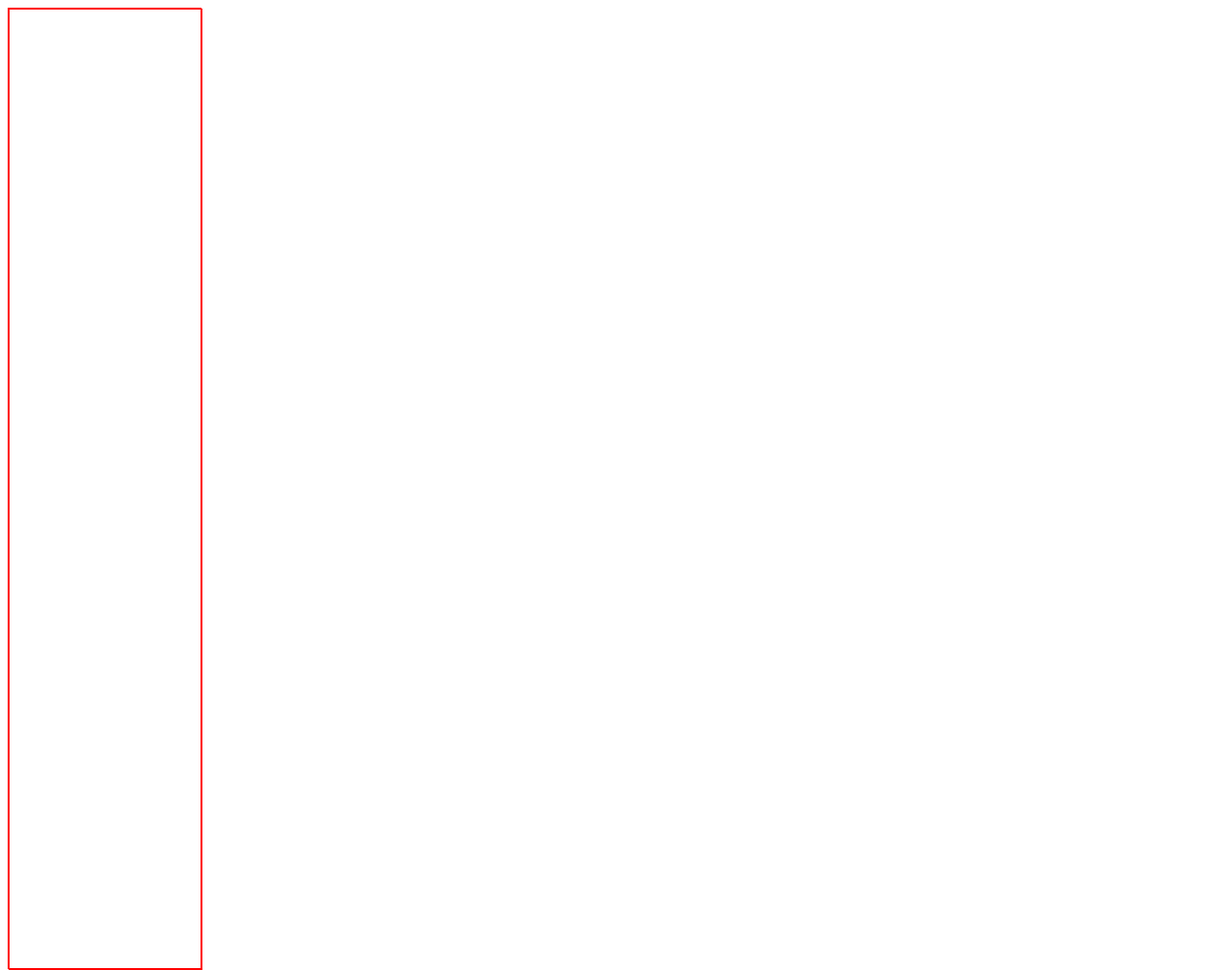
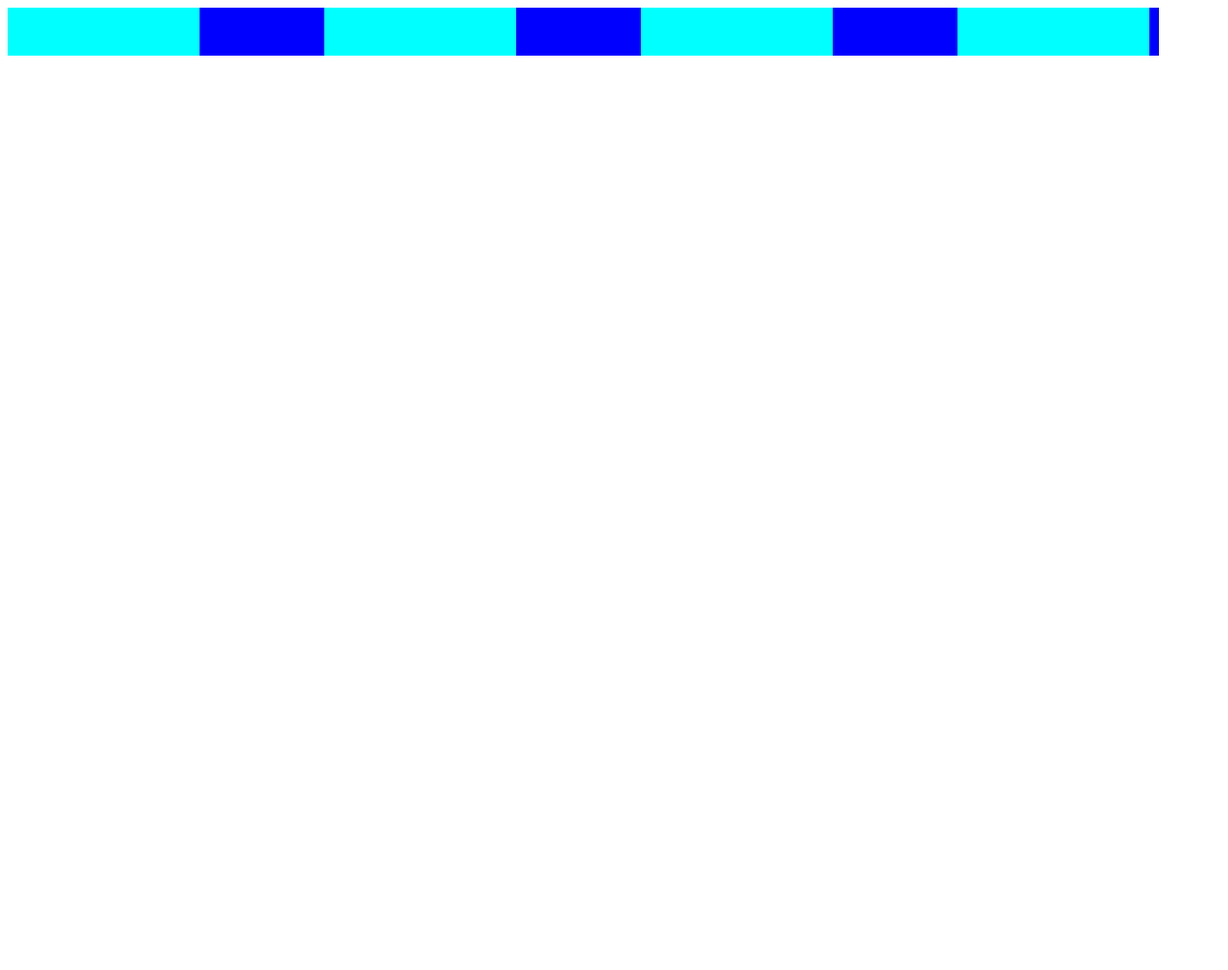
Before and after one commit to nalydrey/Rules, a plain HTML site: page 1.html in a window 1280 px wide. Shown: the whole page at 96% size. After the commit the page ends 800 px from the top, so only its background shows below. Drawn offline with Linux system fonts and the light colour scheme.

Commit message:
horisontal scroll

```diff
--- a/1.html
+++ b/1.html
@@ -6,16 +6,39 @@
     <meta name="viewport" content="width=device-width, initial-scale=1.0">
     <title>Document</title>
     <style>
-        div{
+        /* div{
             border: 1px solid red;
             width: 200px;
-            height: 1000px;
+            background-color: blueviolet;
+
+        } */
+        #out{
+            max-width: 1200px ;
+            background-color: green;
+        }
+        .ia{
+
+            display: flex;
+            flex-wrap: wrap;
+            justify-content: space-between;
+            background-color: blue;
+        }
+        .in{
+            width: 200px;
+            height: 50px;
+            margin-right: 10px;
+            background-color: aqua;
         }
     </style>
 </head>
 <body>
     <div id="out">
-        <div id="in"></div>
+        <div class="ia">
+            <div class="in"></div>
+            <div class="in"></div>
+            <div class="in"></div>
+            <div class="in"></div>
+        </div>
     </div>
 
 </body>
```
Also changed, not shown: Logic.js (+8 -5 lines), index.html (+2 -2 lines), style.css (+13 -6 lines).
